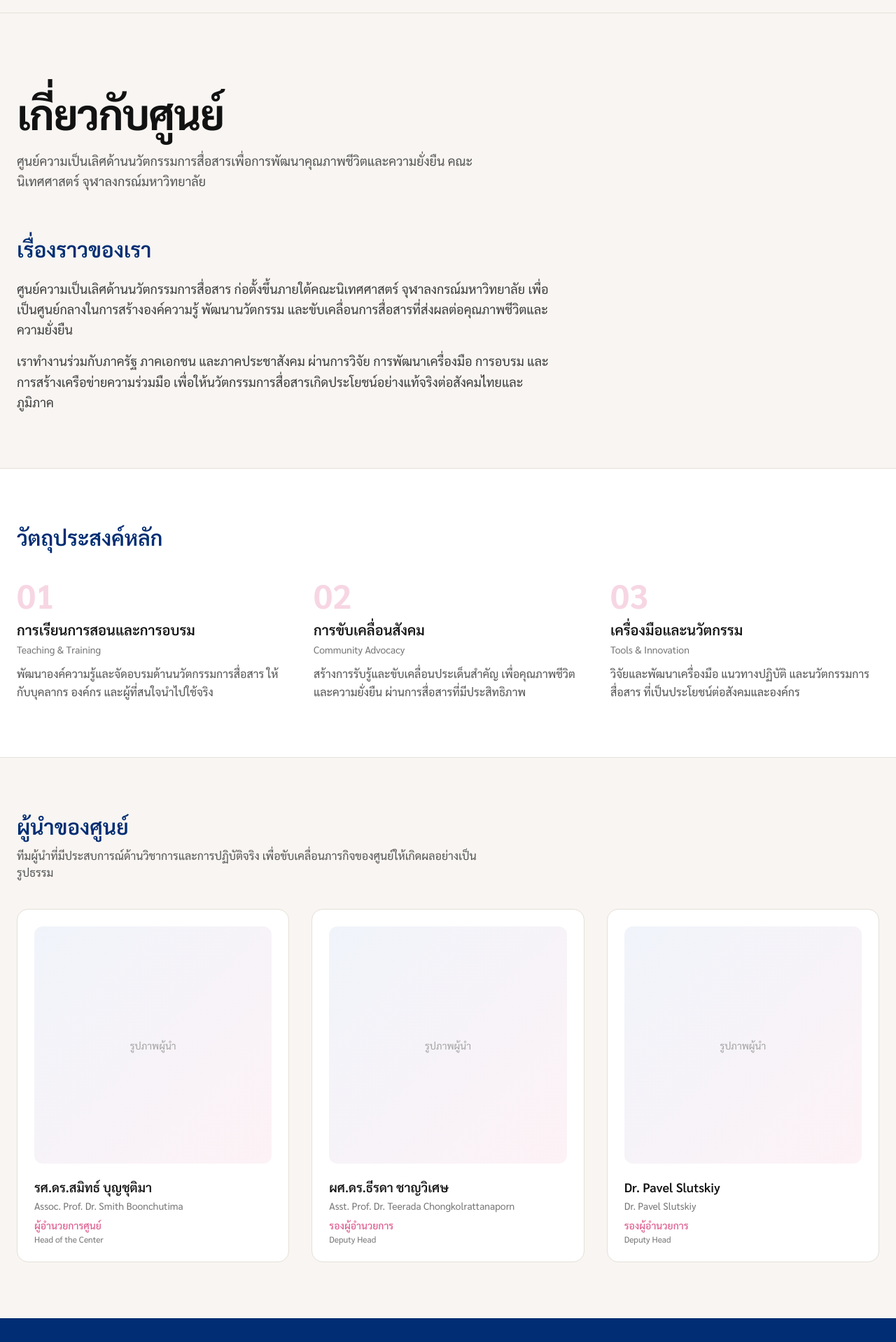
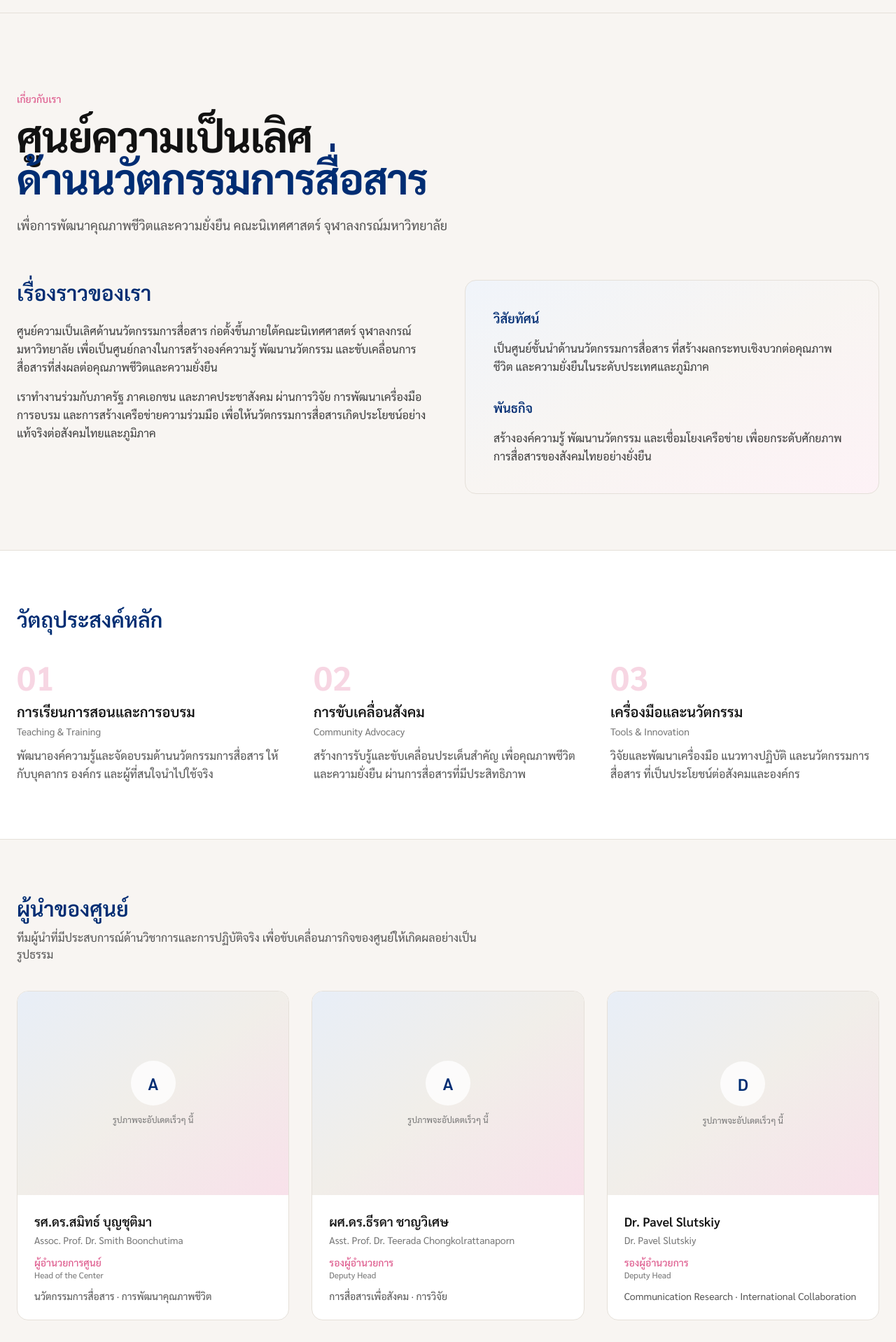
Before and after one commit to smithboon-thailand/cominnocenter-website, a Next.js app: page /about in a window 1280 px wide. Shown: the part 62-1980 px from the top of the page at 70% size. Built offline with nearby package versions, Linux system fonts and the light colour scheme.

Commit message:
Improve About page Leadership section and overall content polish

```diff
--- a/src/app/about/page.tsx
+++ b/src/app/about/page.tsx
@@ -32,18 +32,21 @@ const leadership = [
     nameEn: "Assoc. Prof. Dr. Smith Boonchutima",
     role: "Head of the Center",
     roleTh: "ผู้อำนวยการศูนย์",
+    focus: "นวัตกรรมการสื่อสาร · การพัฒนาคุณภาพชีวิต",
   },
   {
     name: "ผศ.ดร.ธีรดา ชาญวิเศษ",
     nameEn: "Asst. Prof. Dr. Teerada Chongkolrattanaporn",
     role: "Deputy Head",
     roleTh: "รองผู้อำนวยการ",
+    focus: "การสื่อสารเพื่อสังคม · การวิจัย",
   },
   {
     name: "Dr. Pavel Slutskiy",
     nameEn: "Dr. Pavel Slutskiy",
     role: "Deputy Head",
     roleTh: "รองผู้อำนวยการ",
+    focus: "Communication Research · International Collaboration",
   },
 ];
 
@@ -55,11 +58,14 @@ export default function AboutPage() {
       {/* Hero */}
       <section className="max-w-7xl mx-auto px-6 pt-20 pb-12 md:pt-28 md:pb-16">
         <div className="max-w-3xl">
+          <p className="text-sm font-medium text-pink-500 mb-3">เกี่ยวกับเรา</p>
           <h1 className="text-4xl md:text-5xl lg:text-6xl font-bold tracking-tight text-neutral-900">
-            เกี่ยวกับศูนย์
+            ศูนย์ความเป็นเลิศ
+            <br />
+            <span className="text-blue-700">ด้านนวัตกรรมการสื่อสาร</span>
           </h1>
           <p className="mt-6 text-lg text-neutral-600 leading-relaxed max-w-2xl">
-            ศูนย์ความเป็นเลิศด้านนวัตกรรมการสื่อสารเพื่อการพัฒนาคุณภาพชีวิตและความยั่งยืน
+            เพื่อการพัฒนาคุณภาพชีวิตและความยั่งยืน
             คณะนิเทศศาสตร์ จุฬาลงกรณ์มหาวิทยาลัย
           </p>
         </div>
@@ -67,11 +73,12 @@ export default function AboutPage() {
 
       {/* Our Story */}
       <section className="max-w-7xl mx-auto px-6 pb-20">
-        <div className="max-w-3xl">
+        <div className="grid grid-cols-1 lg:grid-cols-2 gap-12 items-start">
+          <div>
             <h2 className="text-2xl md:text-3xl font-semibold text-blue-700 mb-6">
               เรื่องราวของเรา
             </h2>
-          <div className="space-y-4 text-neutral-700 leading-relaxed text-lg">
+            <div className="space-y-4 text-neutral-700 leading-relaxed">
               <p>
                 ศูนย์ความเป็นเลิศด้านนวัตกรรมการสื่อสาร ก่อตั้งขึ้นภายใต้คณะนิเทศศาสตร์
                 จุฬาลงกรณ์มหาวิทยาลัย เพื่อเป็นศูนย์กลางในการสร้างองค์ความรู้
@@ -81,6 +88,19 @@ export default function AboutPage() {
                 เราทำงานร่วมกับภาครัฐ ภาคเอกชน และภาคประชาสังคม
                 ผ่านการวิจัย การพัฒนาเครื่องมือ การอบรม และการสร้างเครือข่ายความร่วมมือ
                 เพื่อให้นวัตกรรมการสื่อสารเกิดประโยชน์อย่างแท้จริงต่อสังคมไทยและภูมิภาค
+              </p>
+            </div>
+          </div>
+          <div className="rounded-2xl bg-gradient-to-br from-blue-50 via-neutral-50 to-pink-50 border border-neutral-200 p-8 md:p-10">
+            <h3 className="text-lg font-semibold text-blue-700 mb-4">วิสัยทัศน์</h3>
+            <p className="text-neutral-700 leading-relaxed">
+              เป็นศูนย์ชั้นนำด้านนวัตกรรมการสื่อสาร ที่สร้างผลกระทบเชิงบวกต่อคุณภาพชีวิต
+              และความยั่งยืนในระดับประเทศและภูมิภาค
+            </p>
+            <h3 className="text-lg font-semibold text-blue-700 mt-8 mb-4">พันธกิจ</h3>
+            <p className="text-neutral-700 leading-relaxed">
+              สร้างองค์ความรู้ พัฒนานวัตกรรม และเชื่อมโยงเครือข่าย
+              เพื่อยกระดับศักยภาพการสื่อสารของสังคมไทยอย่างยั่งยืน
             </p>
           </div>
         </div>
@@ -107,27 +127,39 @@ export default function AboutPage() {
 
       {/* Leadership */}
       <section className="max-w-7xl mx-auto px-6 py-16 md:py-20">
+        <div className="mb-10">
           <h2 className="text-2xl md:text-3xl font-semibold text-blue-700 mb-3">
             ผู้นำของศูนย์
           </h2>
-        <p className="text-neutral-600 mb-10 max-w-2xl">
+          <p className="text-neutral-600 max-w-2xl">
             ทีมผู้นำที่มีประสบการณ์ด้านวิชาการและการปฏิบัติจริง
             เพื่อขับเคลื่อนภารกิจของศูนย์ให้เกิดผลอย่างเป็นรูปธรรม
           </p>
+        </div>
 
         <div className="grid grid-cols-1 md:grid-cols-3 gap-8">
           {leadership.map((person) => (
             <div
               key={person.name}
-              className="rounded-2xl border border-neutral-200 bg-white p-6 hover:shadow-md transition-shadow"
+              className="rounded-2xl border border-neutral-200 bg-white overflow-hidden hover:shadow-md transition-shadow"
             >
-              <div className="w-full aspect-square rounded-xl bg-gradient-to-br from-blue-50 to-pink-50 mb-5 flex items-center justify-center">
-                <span className="text-sm text-neutral-400">รูปภาพผู้นำ</span>
+              <div className="aspect-[4/3] bg-gradient-to-br from-blue-100 via-neutral-100 to-pink-100 flex items-center justify-center">
+                <div className="text-center px-4">
+                  <div className="w-16 h-16 rounded-full bg-white/80 mx-auto mb-3 flex items-center justify-center">
+                    <span className="text-2xl font-semibold text-blue-700">
+                      {person.nameEn.charAt(0)}
+                    </span>
                   </div>
+                  <p className="text-xs text-neutral-500">รูปภาพจะอัปเดตเร็วๆ นี้</p>
+                </div>
+              </div>
+              <div className="p-6">
                 <h3 className="text-lg font-semibold text-neutral-900">{person.name}</h3>
                 <p className="text-sm text-neutral-500 mt-0.5">{person.nameEn}</p>
-              <p className="text-sm font-medium text-pink-500 mt-2">{person.roleTh}</p>
-              <p className="text-xs text-neutral-500 mt-0.5">{person.role}</p>
+                <p className="text-sm font-medium text-pink-500 mt-3">{person.roleTh}</p>
+                <p className="text-xs text-neutral-500">{person.role}</p>
+                <p className="text-sm text-neutral-600 mt-3">{person.focus}</p>
+              </div>
             </div>
           ))}
         </div>
```
Lines whose indentation alone changed are shown as unchanged.
